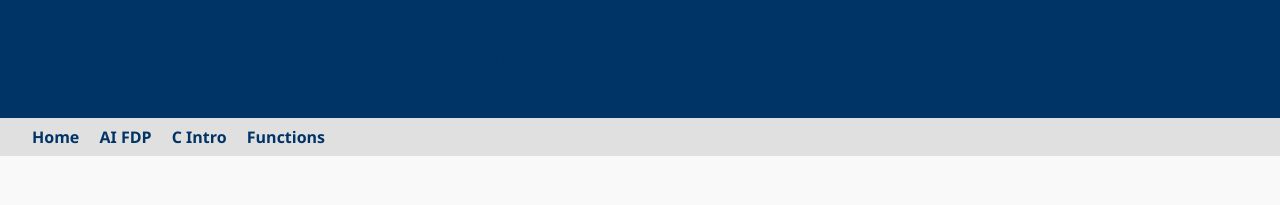
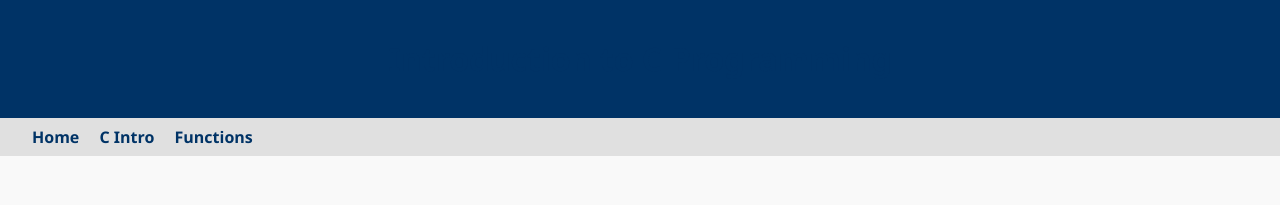
Before and after one commit to KMandeep90/kmandeep90.github.io, a plain HTML site: page c_intro.html in a window 1280 px wide. Shown: the top 205 px of the page. Drawn offline with Linux system fonts and the light colour scheme.

Commit message:
Update c_intro.html

```diff
--- a/c_intro.html
+++ b/c_intro.html
@@ -52,7 +52,6 @@
 
 <nav>
   <a href="index.html">Home</a>
-  <a href="ai_fdp.html">AI FDP</a>
   <a href="c_intro.html">C Intro</a>
   <a href="functions.html">Functions</a>
 </nav>
```
